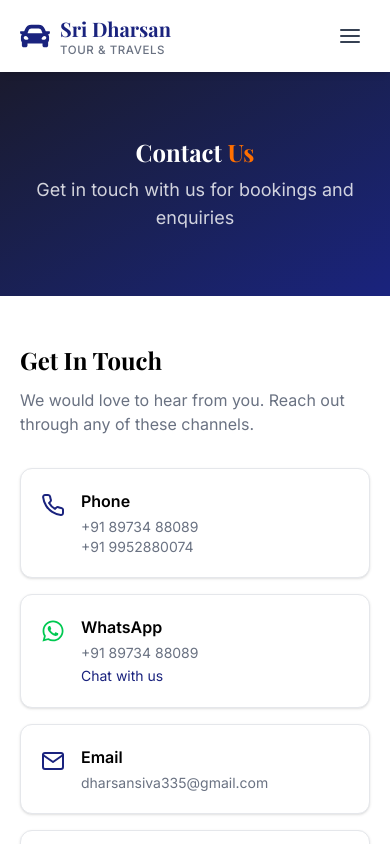
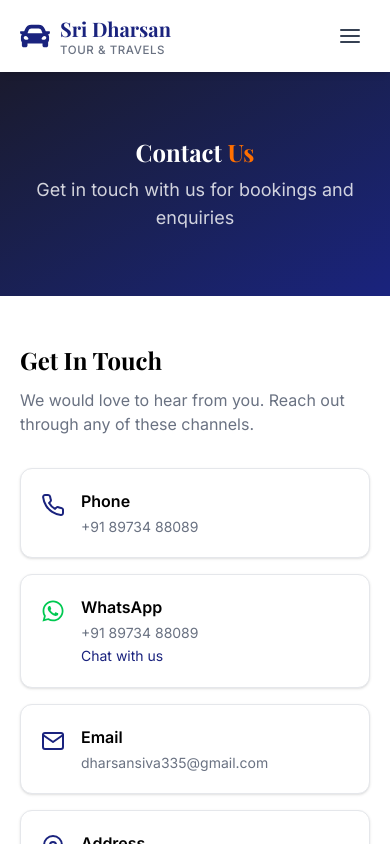
Before and after one commit to Yogesh-R2125/Sri_dharsan_travels, a React (Vite) app: page /contact in a window 390 px wide. Shown: the top 844 px of the page. Built offline with nearby package versions, Linux system fonts and the light colour scheme.

Commit message:
Remove duplicate phone number from contact list

```diff
--- a/src/pages/Contact.jsx
+++ b/src/pages/Contact.jsx
@@ -32,7 +32,7 @@ export default function Contact() {
             <p className="text-gray-500 mb-8">We would love to hear from you. Reach out through any of these channels.</p>
             <div className="space-y-4">
               {[
-                [FiPhone, 'Phone', ['+91 89734 88089', '+91 9952880074']],
+                [FiPhone, 'Phone', ['+91 89734 88089']],
                 [FaWhatsapp, 'WhatsApp', ['+91 89734 88089'], 'https://wa.me/918973488089'],
                 [FiMail, 'Email', ['dharsansiva335@gmail.com']],
                 [FiMapPin, 'Address', ['Kottaipalayam, Kovilpalayam, Coimbatore - 641110']],
```
